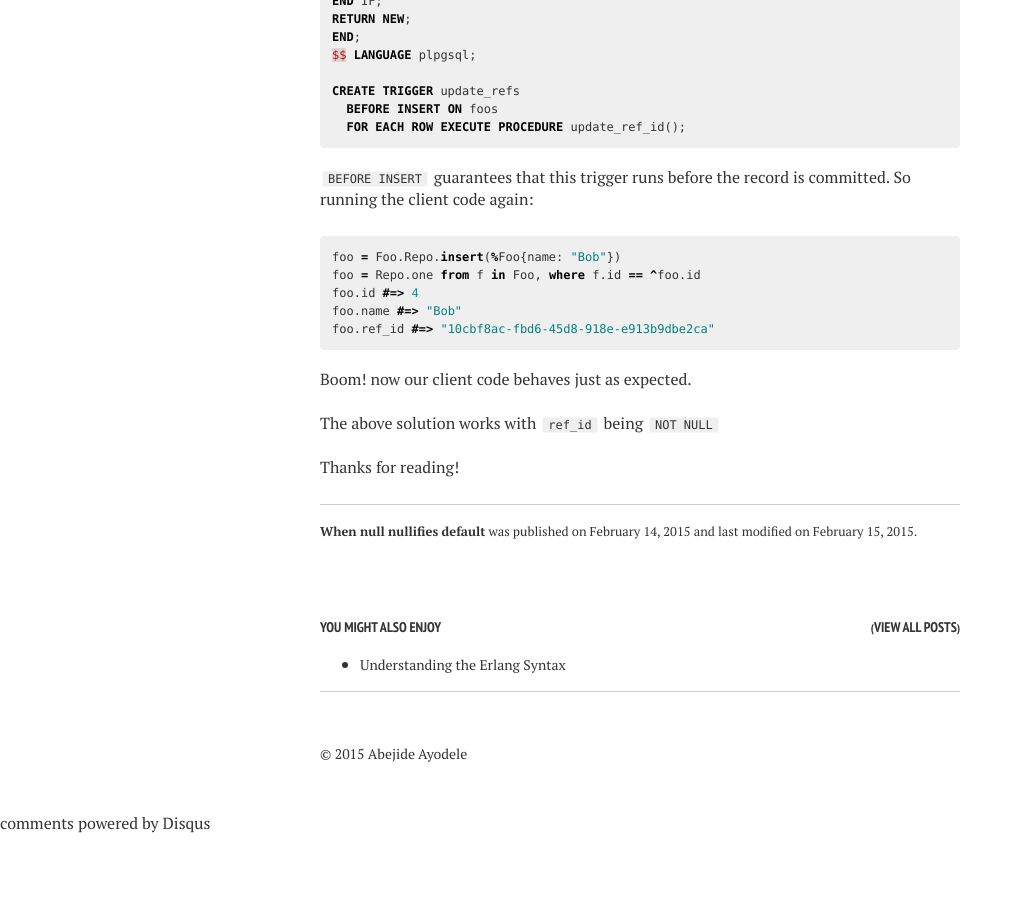
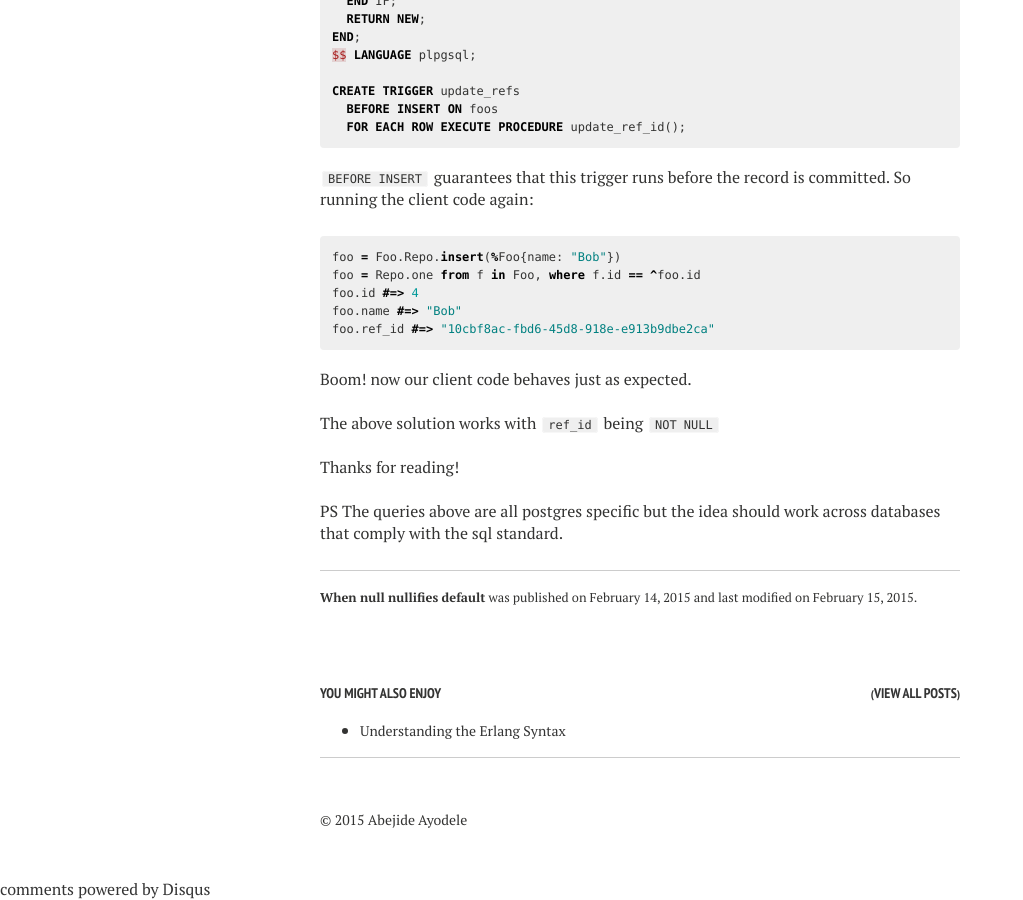
Before and after one commit to bjhaid/bjhaid.github.io, a Jekyll site: the page built from _posts/2015-02-14-when-null-nullifies-default.md, in a window 1280 px wide and 900 px high, scrolled down 1256 px. Shown: the whole window, without its empty margins (0-1023 px from the left). Built offline with Jekyll 4.4.1, drawn with Linux system fonts in a browser that asks for light colours; nearby versions of some CDN libraries; comment, search, counter and statistics services are not loaded; before the commit the page ends 2090 px from its top, so only the background shows below that.

Commit message:
queries are postgres specific cavaet.

```diff
--- a/_posts/2015-02-14-when-null-nullifies-default.md
+++ b/_posts/2015-02-14-when-null-nullifies-default.md
@@ -61,10 +61,10 @@ foo.ref_id #=> "8C98BF51-2B4F-4AC6-A254-378A6666BB9C"
 CREATE OR REPLACE FUNCTION update_ref_id() RETURNS trigger AS $$
 DECLARE
 BEGIN
-IF NEW.ref_id IS NULL THEN
-  NEW.ref_id = uuid_generate_v4();
-END IF;
-RETURN NEW;
+  IF NEW.ref_id IS NULL THEN
+    NEW.ref_id = uuid_generate_v4();
+  END IF;
+  RETURN NEW;
 END;
 $$ LANGUAGE plpgsql;
 
@@ -88,3 +88,6 @@ Boom! now our client code behaves just as expected.
 The above solution works with `ref_id` being `NOT NULL`
 &nbsp;
 Thanks for reading!
+&nbsp;
+&nbsp;
+PS The queries above are all postgres specific but the idea should work across databases that comply with the sql standard.
```
